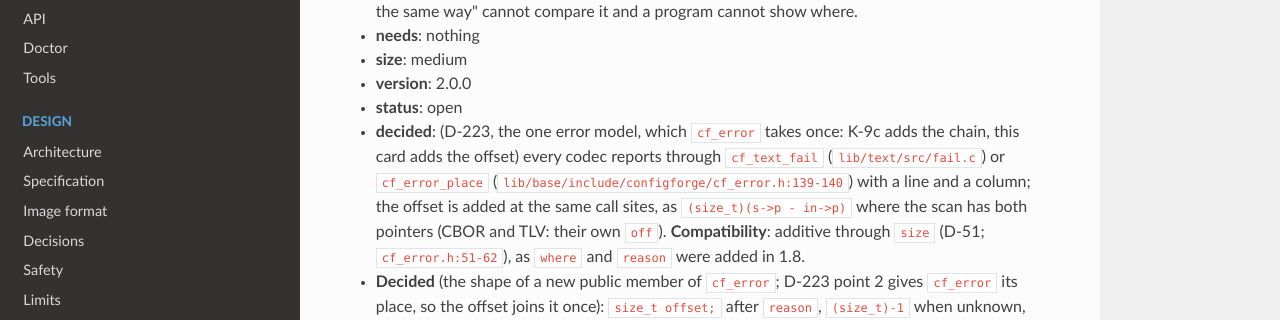
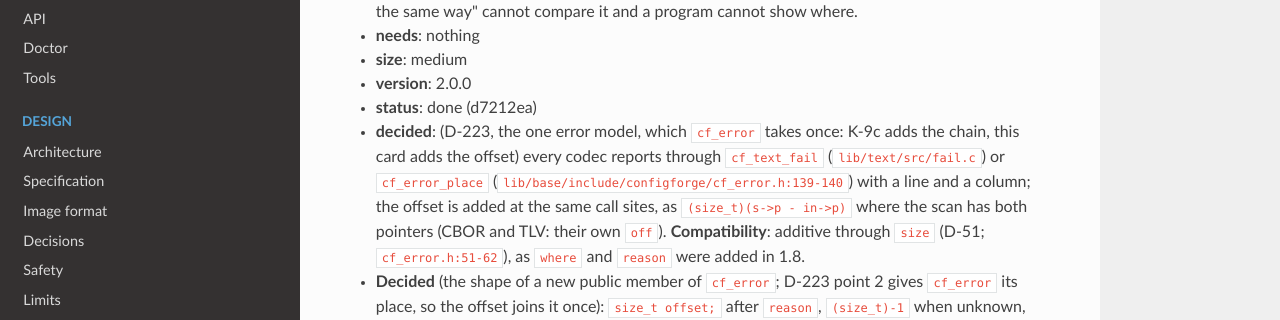
Before and after one commit to develooper1994/configforge, an MkDocs documentation site: the page built from docs/plan/K-correctness.md, in a window 1280 px wide and 900 px high, scrolled down 21936 px. Shown: the part 160-480 px from the top of the window. Built offline with MkDocs 1.6.1, drawn with Linux system fonts in a browser that asks for light colours.

Commit message:
Plan: K-6a done (d7212ea)
Co-Authored-By: Claude Opus 5.5 <noreply@anthropic.com>

```diff
--- a/docs/plan/K-correctness.md
+++ b/docs/plan/K-correctness.md
@@ -382,7 +382,7 @@ choices these cards left open were decided on 2026-11-27; D-138
 * **needs**: nothing
 * **size**: medium
 * **version**: 2.0.0
-* **status**: open
+* **status**: done (d7212ea)
 * **decided**: (D-223, the one error model, which `cf_error` takes once: K-9c adds the chain, this card adds the offset) every codec reports through `cf_text_fail` (`lib/text/src/fail.c`) or `cf_error_place` (`lib/base/include/configforge/cf_error.h:139-140`) with a line and a column; the offset is added at the same call sites, as `(size_t)(s->p - in->p)` where the scan has both pointers (CBOR and TLV: their own `off`). **Compatibility**: additive through `size` (D-51; `cf_error.h:51-62`), as `where` and `reason` were added in 1.8.
 * **Decided** (the shape of a new public member of `cf_error`; D-223 point 2 gives `cf_error` its place, so the offset joins it once): `size_t offset;` after `reason`, `(size_t)-1` when unknown, filled through a new `CF_EXPERIMENTAL(1, 9) void cf_error_place_at(cf_error*, int reason, unsigned line, unsigned col, size_t offset)` and read directly (`CF_ERROR_INIT`, `cf_error.h:73`, gains a member; it is fenced from the formatter for that reason). Experimental in 1.9 as N-13's `cf_reason_severity` is: one function and one member; `gate.abi` gets the function. **Rejected**: the offset inside `cf_loc` (every `cf_loc` grows, an ABI change in 1.x); `cf_error_offset(const cf_error*)` parsing the message (a message is not an interface).
 * **files**: `lib/base/include/configforge/cf_error.h`, `lib/base/src/error.c`, `lib/text/src/fail.c`, `lib/serialize/src/cbor.c`, `lib/serialize/src/tlv.c`, `lib/serialize/src/{json,toml,yamlparse,ini,xml,properties}.c` (each call site that has a pointer into the input), `lib/config/tests/test_reason.c`; last: `docs/Decisions.md` (D-138), `docs/API.md` and `docs/Codemap.md` (generated), `CHANGELOG.md`, `docs/Roadmap.md`.
```
Also changed, not shown: docs/Plan.md (+1 -1 lines).
